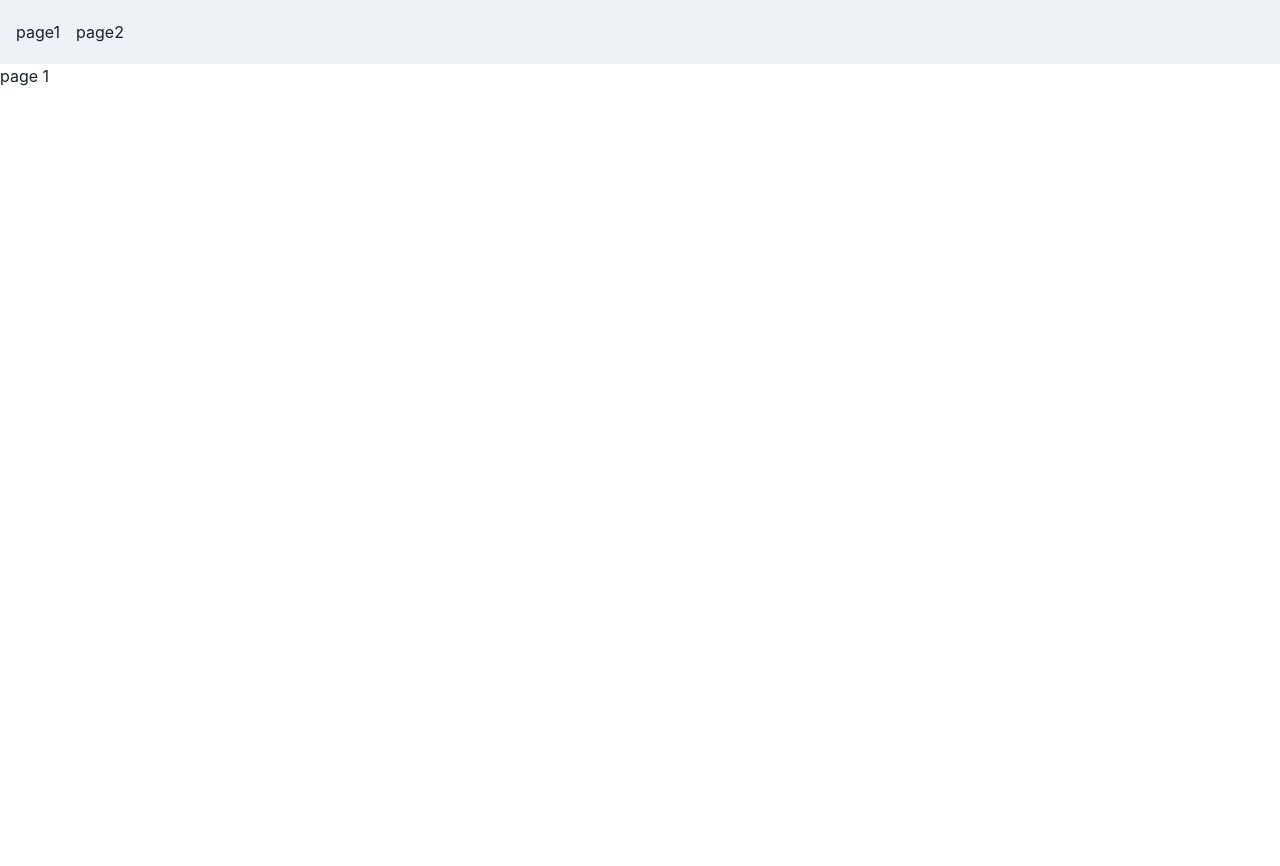
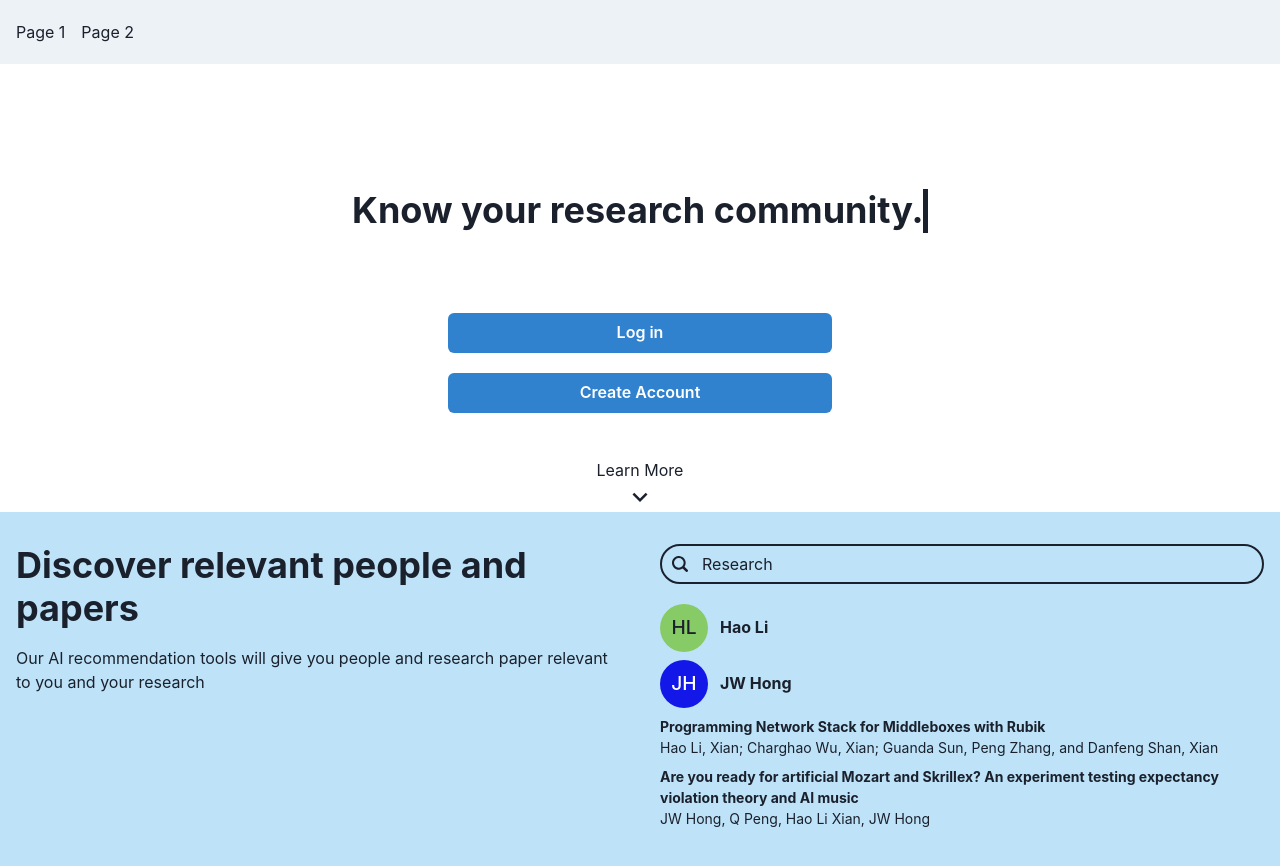
Before and after one commit to patatoes1235/peopleweave_tech, a React (Create React App) app: page / in a window 1280 px wide. Shown: the top 866 px of the page. Before the commit the page ends 800 px from the top, so only its background shows below. Built offline with nearby package versions, Linux system fonts and the light colour scheme.

Commit message:
page1 pt 1 and 2 done

```diff
--- a/src/Placeholder.js
+++ b/src/Placeholder.js
@@ -1,3 +1,5 @@
+import userEvent from "@testing-library/user-event";
+
 export const design2 = {
     conferenceName: "Conference Name",
     subNumber: 1500,
@@ -18,4 +20,13 @@ export const design2 = {
         {award: "Best paper", paperTitle: "paper title that is usually pretty long"}]
 };
 
-export const design1 = {};
+export const design1 = {
+    searchProfiles: [
+        {type: "user", name: "Hao Li", image: ""},
+        {type: "user", name: "JW Hong", image: ""}
+    ],
+    searchPapers: [
+        {type: "paper", title: "Programming Network Stack for Middleboxes with Rubik", authors: "Hao Li, Xian; Charghao Wu, Xian; Guanda Sun, Peng Zhang, and Danfeng Shan, Xian"},
+        {type: "paper", title: "Are you ready for artificial Mozart and Skrillex? An experiment testing expectancy violation theory and AI music", authors: "JW Hong, Q Peng, Hao Li Xian, JW Hong"}
+    ]
+}
--- /dev/null
+++ b/src/components/FeatureOne.js
@@ -0,0 +1,48 @@
+import { Search2Icon } from "@chakra-ui/icons";
+import { Flex, Box, Heading, Button, Text, VStack, Spacer, SimpleGrid } from "@chakra-ui/react";
+import { InputGroup, Input, InputLeftElement } from "@chakra-ui/react";
+import { Avatar } from "@chakra-ui/react";
+import { useState } from "react";
+import { design1 } from "../Placeholder";
+
+export default function FeatureOne() {
+    const [search, setSearch] = useState("Research");
+
+    return (
+        <SimpleGrid columns={2} w="full" h="md" spacing={2} bg="blue.100">
+            <Flex m={4}>
+                <Box>
+                    <Heading my={4}>Discover relevant people and papers</Heading>
+                    <Text>Our AI recommendation tools will give you people and research paper relevant to you and your research</Text>
+                </Box>
+
+            </Flex>
+
+            <Flex m={4} direction="column">
+                <InputGroup my={4}>
+                    <InputLeftElement pointerEvents="none">
+                        <Search2Icon />
+                    </InputLeftElement>
+                    <Input
+                        border="2px"
+                        borderRadius="full"
+                        value={search}
+                        onChange={(target) => setSearch(target.value)} />
+                </InputGroup>
+
+                {design1.searchProfiles.map((profile) => (
+                    <Box key={profile.name} display="flex" my={1} alignItems="center" gap={3}>
+                        <Avatar name={profile.name} src={profile.image} />
+                        <Heading size="sm">{profile.name}</Heading>
+                    </Box>
+                ))}
+                {design1.searchPapers.map((item) => (
+                    <Box key={item.title} my={1}>
+                        <Text fontWeight="bold" fontSize="sm">{item.title}</Text>
+                        <Text fontSize="sm">{item.authors}</Text>
+                    </Box>
+                ))}
+            </Flex>
+        </SimpleGrid>
+    )
+}
--- a/src/components/Navbar.js
+++ b/src/components/Navbar.js
@@ -26,8 +26,8 @@ const NavItem = (props) => {
             <HStack spacing={8} alignItems={'center'}>
               {/* <Box>Logo</Box> */}
               <HStack as={'nav'} spacing={4} display={{ base: 'none', md: 'flex' }}>
-                <NavItem link={"/"}>page1</NavItem>
-                <NavItem link={"/pg2"}>page2</NavItem>
+                <NavItem link={"/"}>Page 1</NavItem>
+                <NavItem link={"/pg2"}>Page 2</NavItem>
               </HStack>
             </HStack>
           </Flex>
--- /dev/null
+++ b/src/components/SectionOne.js
@@ -0,0 +1,25 @@
+import { Flex, Box, Heading, Button, Text, VStack, Spacer } from "@chakra-ui/react";
+import { ChevronDownIcon } from "@chakra-ui/icons";
+import "../pages/Page1.css"
+import { Tag } from "@chakra-ui/react";
+
+export default function SectionOne() {
+
+    return(
+        <Flex direction="column" maxWidth="full" align="center" justify="space-between" h="md" pos="relative">
+            <Tag size="lg" pos="absolute" left={-150} top={5} m={2} color="gray.700"  variant="solid">Section 1</Tag>
+            <Spacer />
+            <Heading as="h2" className="typewriter" my={20} maxWidth="36rem">Know your research community...</Heading> {/* Not fully responsive but typewriter effect looks too cool */}
+            {/* <Spacer /> */}
+            <VStack w="sm" spacing={5} align="stretch">
+                <Button colorScheme="blue">Log in</Button>
+                <Button colorScheme="blue">Create Account</Button>
+            </VStack>
+            <Spacer />
+            <Box display="flex" alignItems="center" flexDirection="column">
+                <Text>Learn More</Text>
+                <ChevronDownIcon fontSize="3xl"/>
+            </Box>
+        </Flex>
+    );
+}
--- /dev/null
+++ b/src/pages/Page1.css
@@ -0,0 +1,21 @@
+
+  .typewriter {
+    overflow: hidden; /* Ensures the text is hidden initially */
+    border-right: 0.15em solid; /* Adds the typewriter cursor */
+    white-space: nowrap;
+    /* margin: 0 auto; Centers the text */
+    /* letter-spacing: 0.15em; Adjust spacing between letters */
+    animation:
+        typing 3s steps(40, end);
+        /* blink-caret 0.5s step-end 31; */
+}
+  /* The typing effect */
+  @keyframes typing {
+    from { width: 0 }
+    to { width: 100% }
+  }
+
+  @keyframes blink-caret {
+    from, to { border-color: transparent }
+    50% { border-color: black }
+  }
--- a/src/pages/Page1.js
+++ b/src/pages/Page1.js
@@ -1,7 +1,14 @@
+import SectionOne from "../components/SectionOne"
+import "./Page1.css"
+import { Container, Box, Text } from "@chakra-ui/react"
+import FeatureOne from "../components/FeatureOne"
+
 export default function Page1() {
     return (
-        <div>
-            page 1
-        </div>
+        <Container maxWidth="full" h="full" p={0}>
+            <SectionOne />
+            <FeatureOne />
+        </Container>
+
     )
 }
```
Also changed, not shown: package.json (+7 -1 lines), 1 other file (tests, documents, lock files or other folders).
